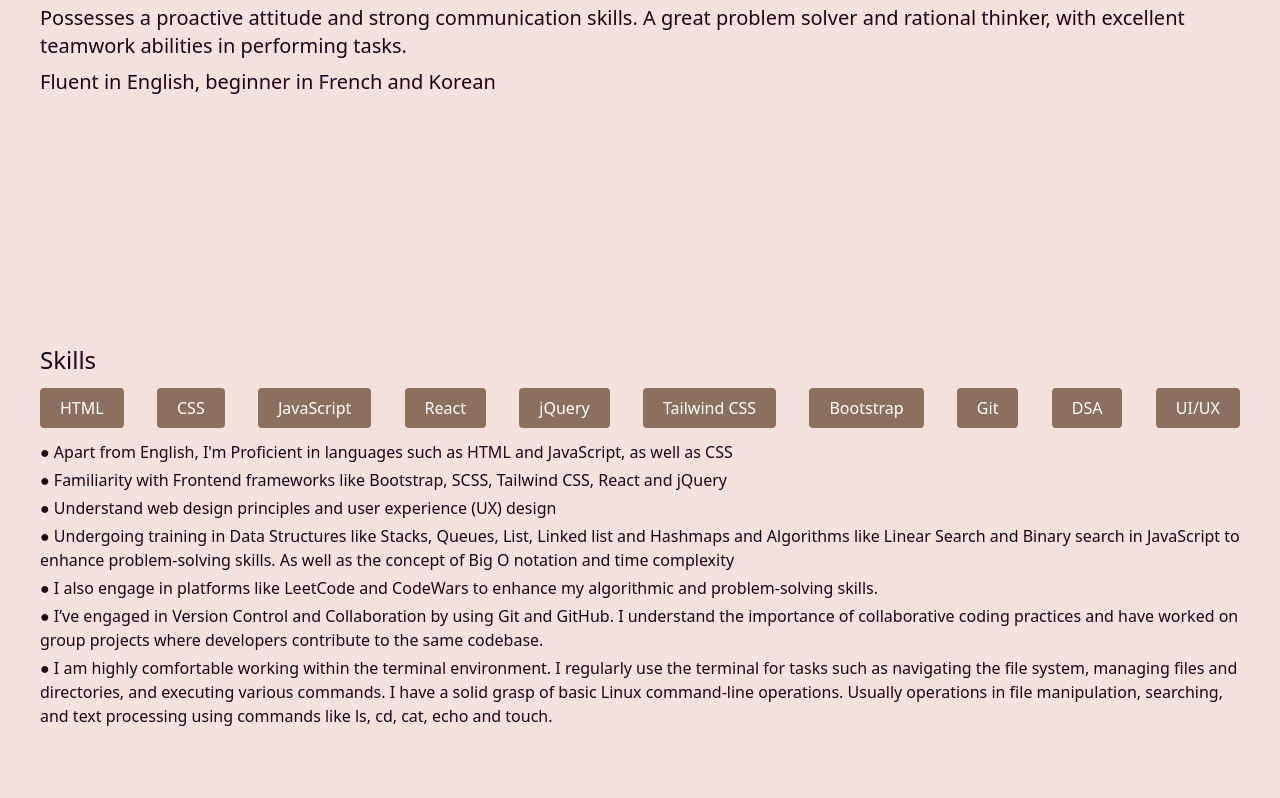
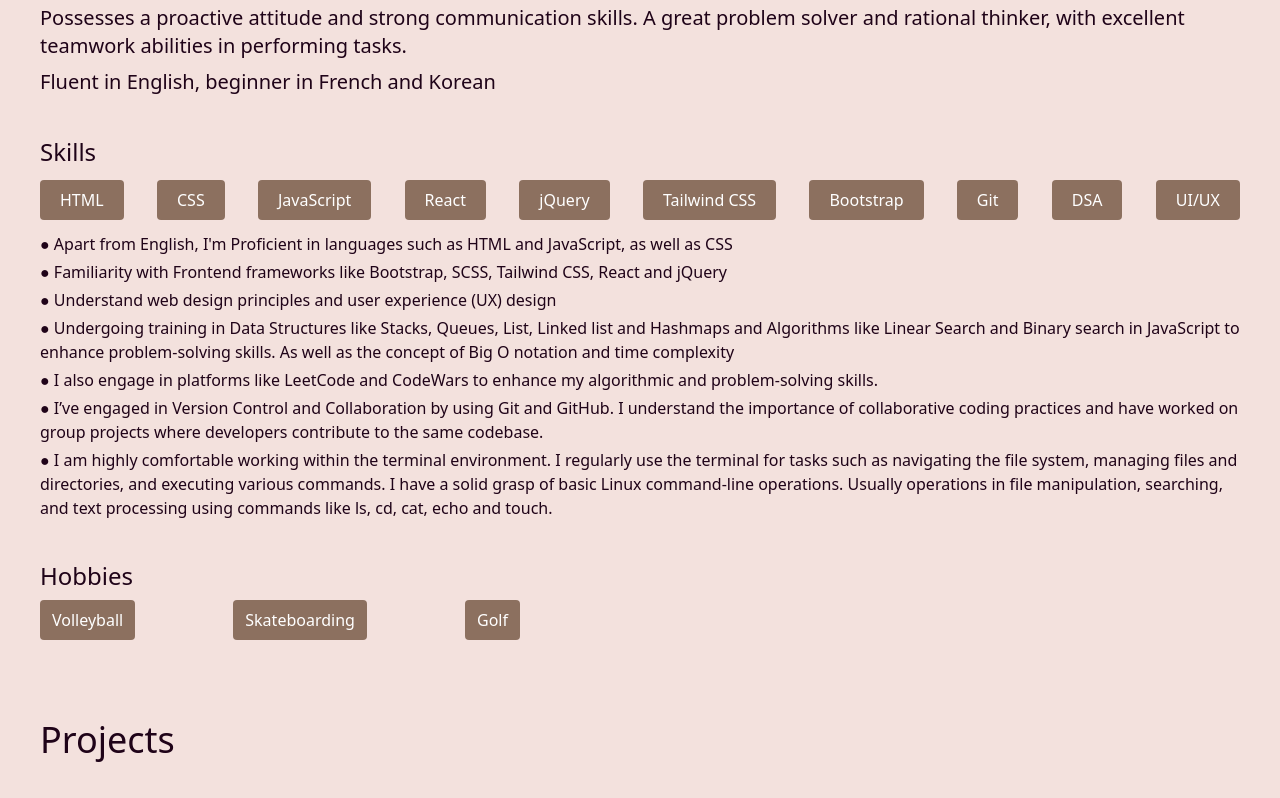
Before and after one commit to AJ1732/hngx-portfolio, a React (Vite) app: page / in a window 1280 px wide. Shown: the part 980-1778 px from the top of the page. Built offline with nearby package versions, Linux system fonts and the light colour scheme; a web font is replaced by a local one.

Commit message:
Fixed White Spaces

```diff
--- a/src/components/Pages/AboutMe.jsx
+++ b/src/components/Pages/AboutMe.jsx
@@ -2,7 +2,7 @@ import React from 'react'
 
 const AboutMe = () => {
   return (
-    <div id='aboutme' className='min-h-screen w-full h-full py-10 px-10 |  | flex flex-col gap-10'>
+    <div id='aboutme' className='min-h-fit w-full h-full py-10 px-10 |  | flex flex-col gap-10'>
       <h2 className='font-light text-4xl'>About Me</h2>
       <div className='font-medium text-xl flex flex-col gap-2'>
         <p>An inquisitive and motivated Frontend Engineer, willing to obtain such position to utilize my skills in web development and programming, while continuously improving my skills and knowledge in this field.</p>
@@ -10,7 +10,7 @@ const AboutMe = () => {
         <p>Fluent in English, beginner in French and Korean</p>
       </div>
 
-      <div className='min-h-screen flex flex-col  justify-center items-center gap-3'>
+      <div className='min-h-fit flex flex-col  justify-center items-center gap-3'>
         <h2 className='font-light text-2xl self-start'>Skills</h2>
         <ul className='w-full flex flex-wrap justify-between items-center gap-4 text-white'>
           <li className=' bg-light-brown py-2 px-5 rounded'>HTML</li>
--- a/src/components/Pages/Home.jsx
+++ b/src/components/Pages/Home.jsx
@@ -4,7 +4,7 @@ import portfolioImage from '../../assets/portfolioImage.jpeg'
 
 const Home = () => {
   return (
-    <div id='home' className='min-h-calc py-24 px-10 flex flex-col justify-center items-center gap-4 | md:h-screen md:py-10 sm:px-20 md:flex-row  md:gap-40'>
+    <div id='home' className='min-h-calc py-24 px-10 flex flex-col justify-center items-center gap-4 | md:h-screen md:py-10 sm:px-20 md:flex-row md:justify-center md:items-center md:gap-40'>
       <img
         src={portfolioImage}
         className='w-64 h-64 object-cover rounded-full | md:w-96 md:h-96'
```
